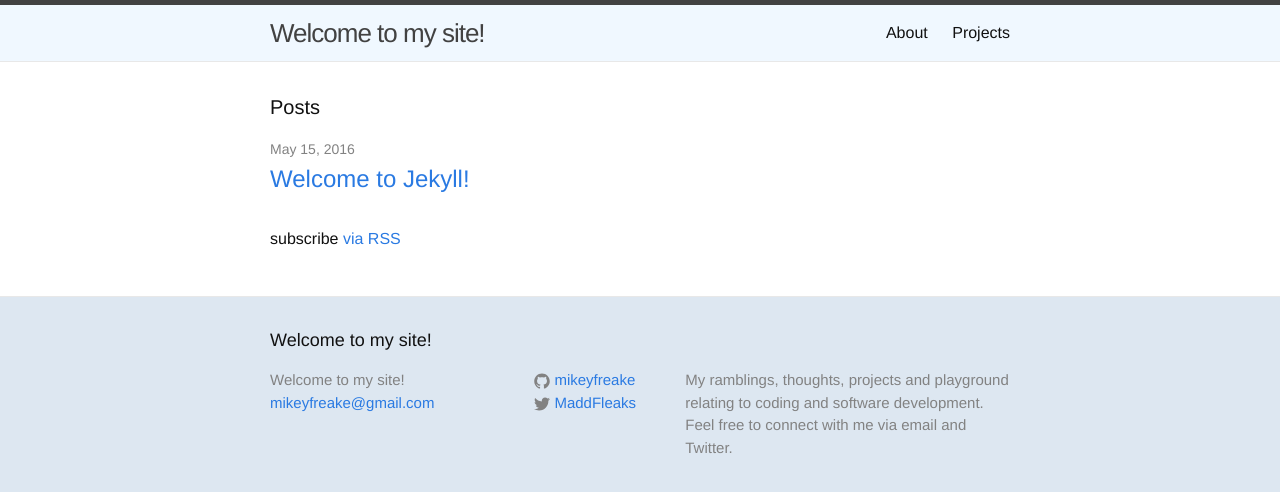
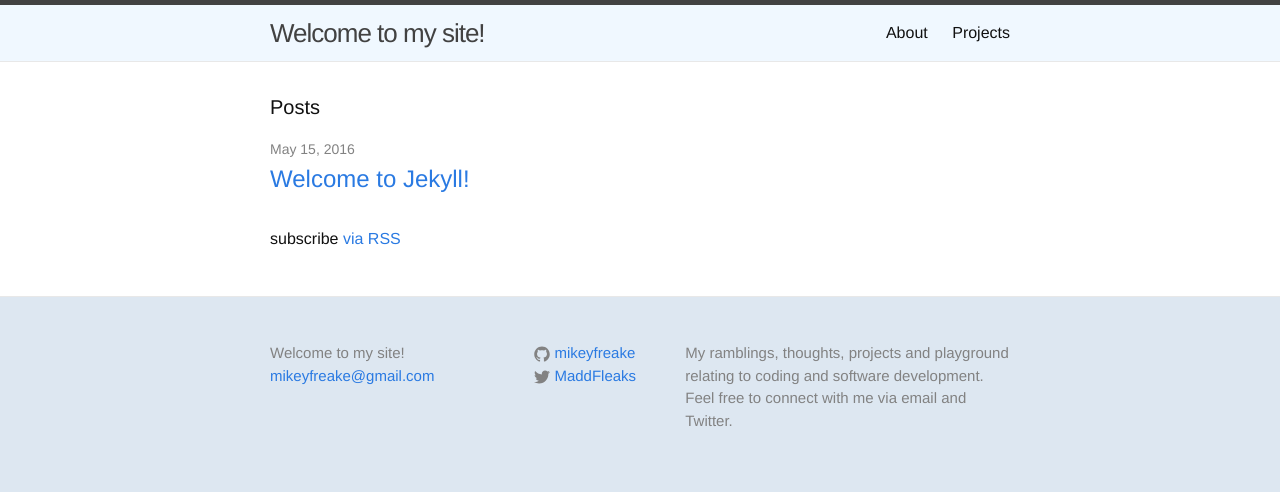
Before and after one commit to mikeyfreake/mikeyfreake.github.io, a Jekyll site: the page built from index.html, in a window 1280 px wide. Shown: the top 492 px of the page. Built offline with Jekyll 4.4.1, drawn with Linux system fonts in a browser that asks for light colours.

Commit message:
Update footer.html

```diff
--- a/_includes/footer.html
+++ b/_includes/footer.html
@@ -2,7 +2,7 @@
 
   <div class="wrapper">
 
-    <h2 class="footer-heading">{{ site.title }}</h2>
+    <h2 class="footer-heading">{{ site.footer_title }}</h2>
 
     <div class="footer-col-wrapper">
       <div class="footer-col footer-col-1">
```
